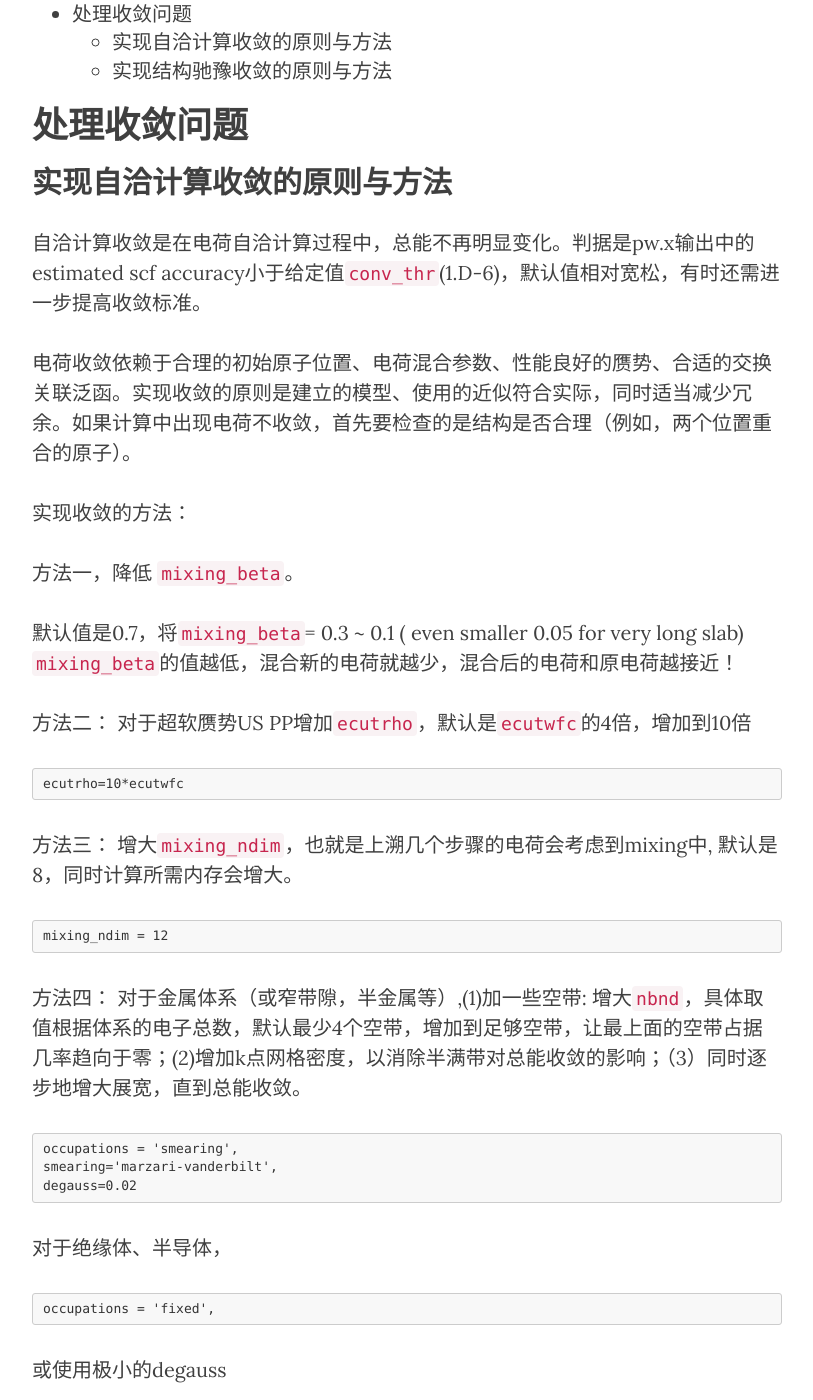
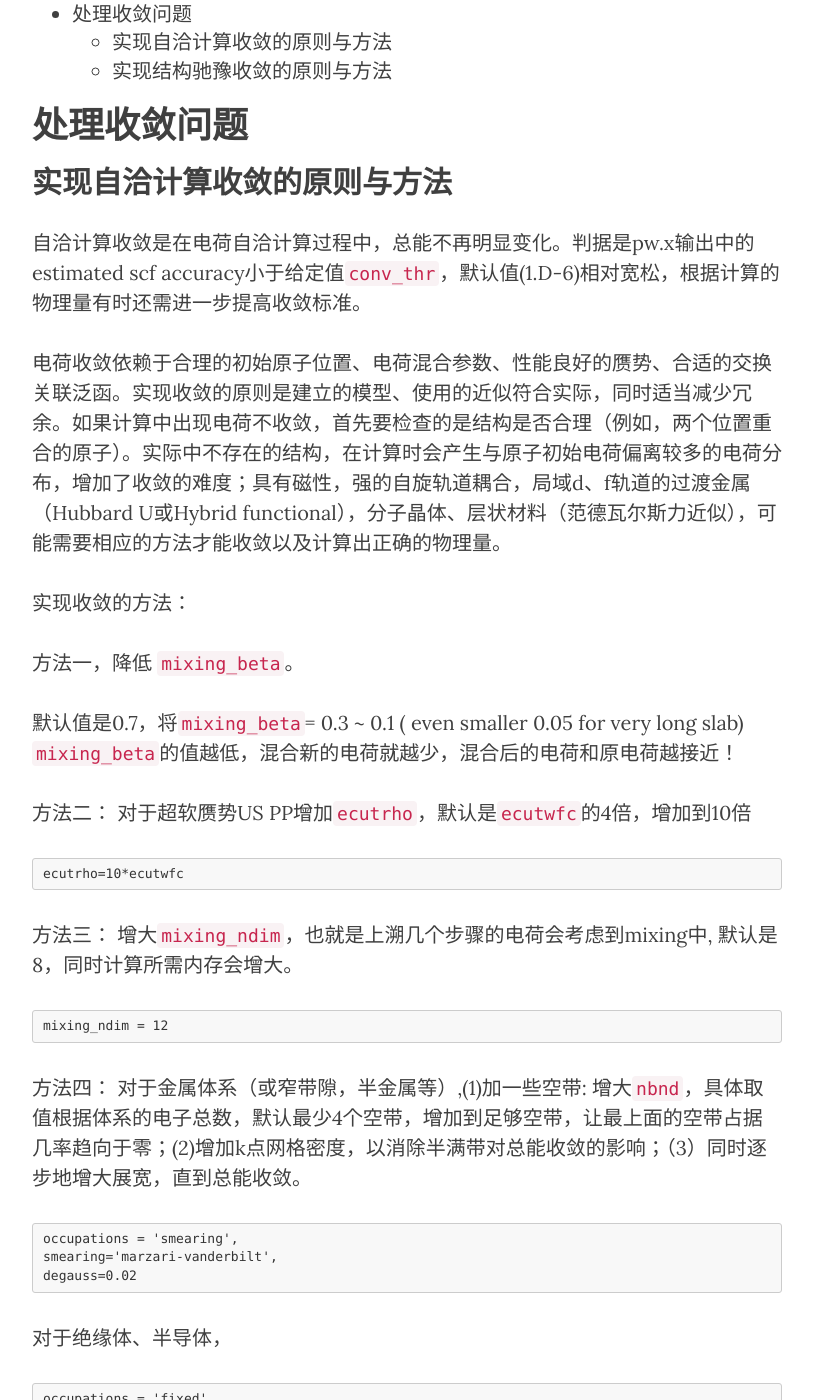
Before and after one commit to yyyu200/DFTbook, a Jekyll site: the page built from _posts/2019-06-27-converge.md, in a window 1280 px wide and 1400 px high, scrolled down 213 px. Shown: the whole window, without its empty margins (233-1046 px from the left). Built offline with Jekyll 4.4.1, drawn with Linux system fonts in a browser that asks for light colours; nearby versions of some CDN libraries; comment, search, counter and statistics services are not loaded; some of the changed text lies outside the part shown.

Commit message:
modify at20190801-08:24:58-aliyun

````diff
--- a/_posts/2019-06-27-converge.md
+++ b/_posts/2019-06-27-converge.md
@@ -23,9 +23,9 @@ trans: cube
 
 ## 实现自洽计算收敛的原则与方法
 
-自洽计算收敛是在电荷自洽计算过程中，总能不再明显变化。判据是pw.x输出中的estimated scf accuracy小于给定值`conv_thr`(1.D-6)，默认值相对宽松，有时还需进一步提高收敛标准。
+自洽计算收敛是在电荷自洽计算过程中，总能不再明显变化。判据是pw.x输出中的estimated scf accuracy小于给定值`conv_thr`，默认值(1.D-6)相对宽松，根据计算的物理量有时还需进一步提高收敛标准。
 
-电荷收敛依赖于合理的初始原子位置、电荷混合参数、性能良好的赝势、合适的交换关联泛函。实现收敛的原则是建立的模型、使用的近似符合实际，同时适当减少冗余。如果计算中出现电荷不收敛，首先要检查的是结构是否合理（例如，两个位置重合的原子）。
+电荷收敛依赖于合理的初始原子位置、电荷混合参数、性能良好的赝势、合适的交换关联泛函。实现收敛的原则是建立的模型、使用的近似符合实际，同时适当减少冗余。如果计算中出现电荷不收敛，首先要检查的是结构是否合理（例如，两个位置重合的原子）。实际中不存在的结构，在计算时会产生与原子初始电荷偏离较多的电荷分布，增加了收敛的难度；具有磁性，强的自旋轨道耦合，局域d、f轨道的过渡金属（Hubbard U或Hybrid functional），分子晶体、层状材料（范德瓦尔斯力近似），可能需要相应的方法才能收敛以及计算出正确的物理量。
 
 实现收敛的方法：
 
@@ -65,7 +65,6 @@ degauss=1.0d-9,
 ```
 
 方法五：
-
 对于对角化出错的体系，在检查结构是否合理（例如，两个位置重合的原子）的基础上，尝试使用```diagonalization='cg'```，默认是'david'。
 
 
````
